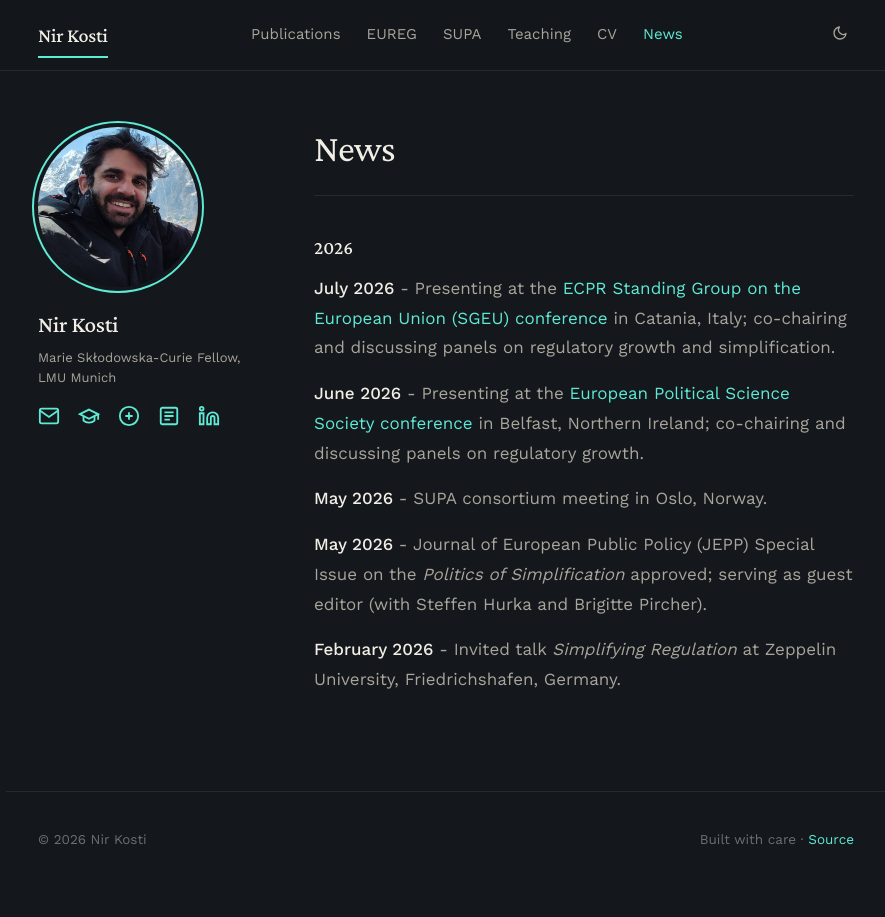
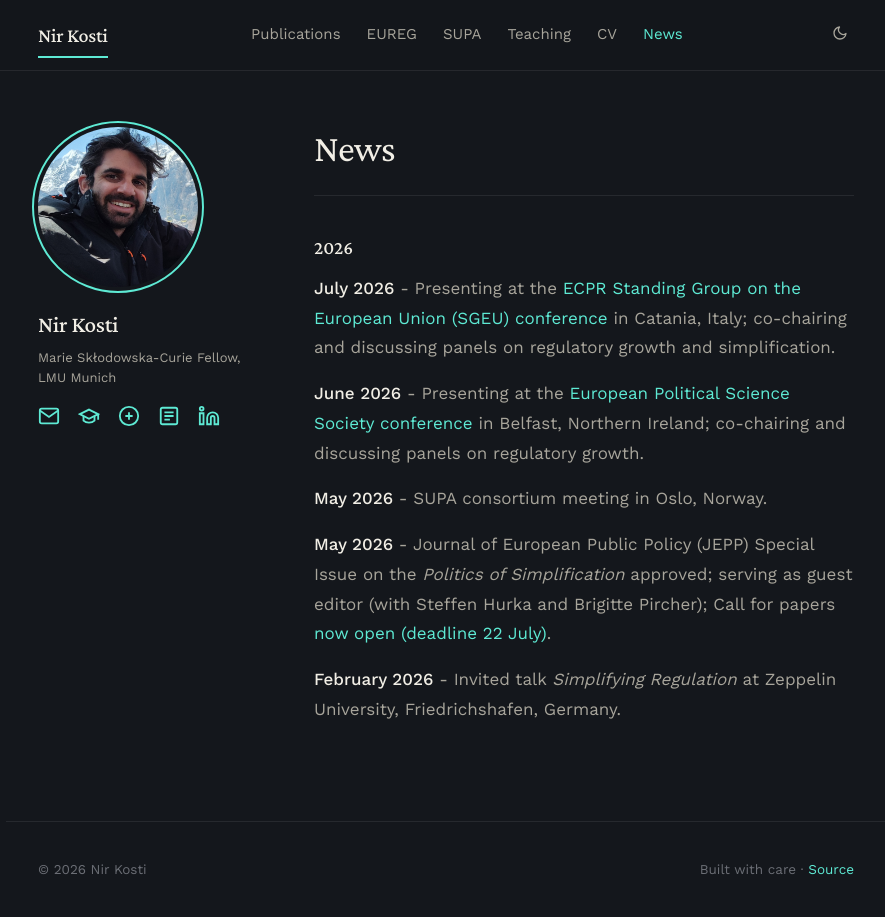
Before and after one commit to NirKosti/nirkosti.github.io, a Jekyll site: the page built from _pages/news.md, in a window 1280 px wide. Shown: the whole page, without its empty margins (194-1079 px from the left). Built offline with Jekyll 4.4.1, drawn with Linux system fonts in a browser that asks for light colours.

Commit message:
Update news.md

```diff
--- a/_pages/news.md
+++ b/_pages/news.md
@@ -11,6 +11,6 @@ permalink: /news/
 
 **May 2026** - SUPA consortium meeting in Oslo, Norway.
 
-**May 2026** - Journal of European Public Policy (JEPP) Special Issue on the *Politics of Simplification* approved; serving as guest editor (with Steffen Hurka and Brigitte Pircher).
+**May 2026** - Journal of European Public Policy (JEPP) Special Issue on the *Politics of Simplification* approved; serving as guest editor (with Steffen Hurka and Brigitte Pircher); Call for papers [now open (deadline 22 July)](https://think.taylorandfrancis.com/special_issues/politics-of-regulatory-simplification-in-the-eu/).
 
 **February 2026** - Invited talk *Simplifying Regulation* at Zeppelin University, Friedrichshafen, Germany.
```
